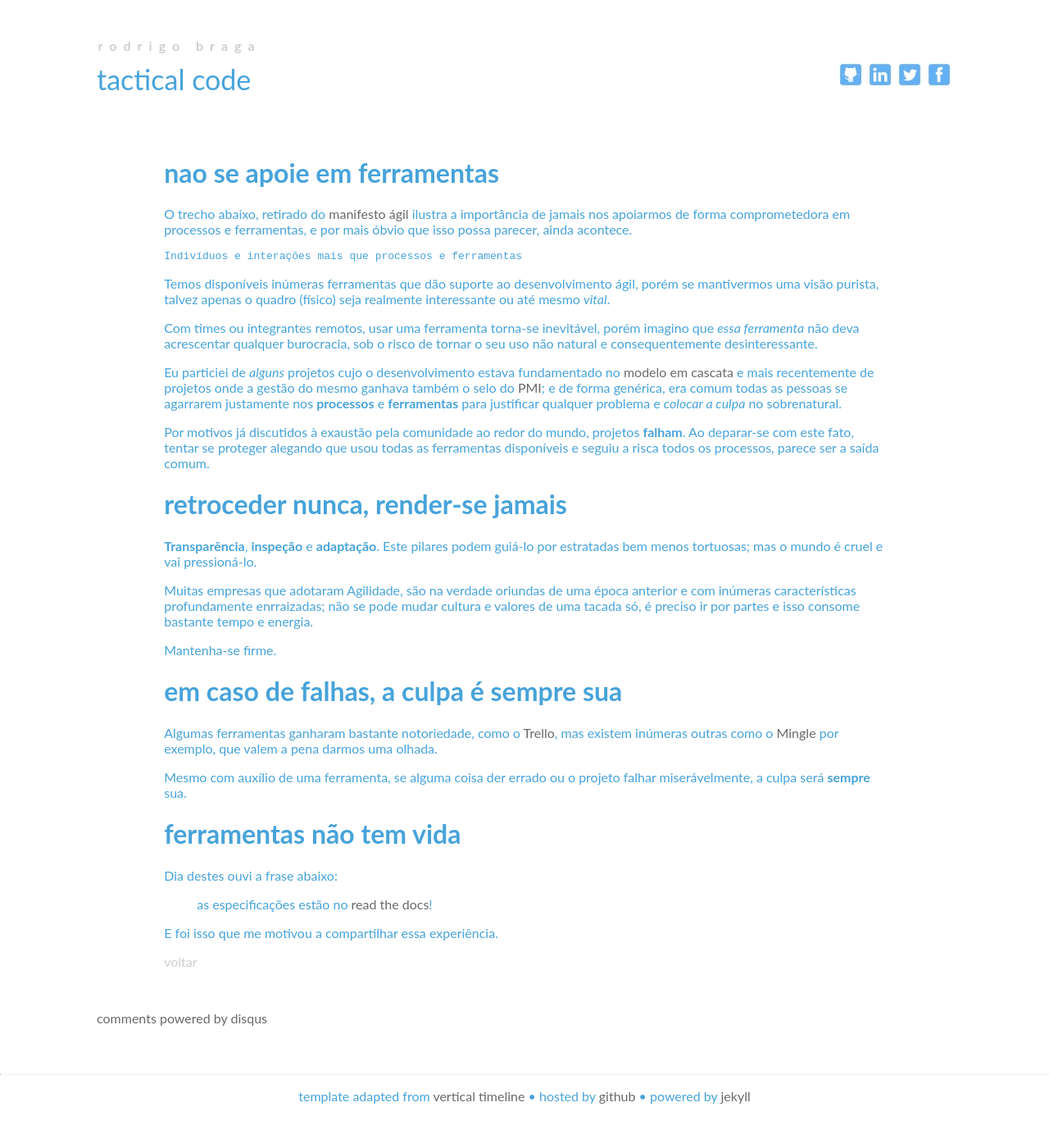
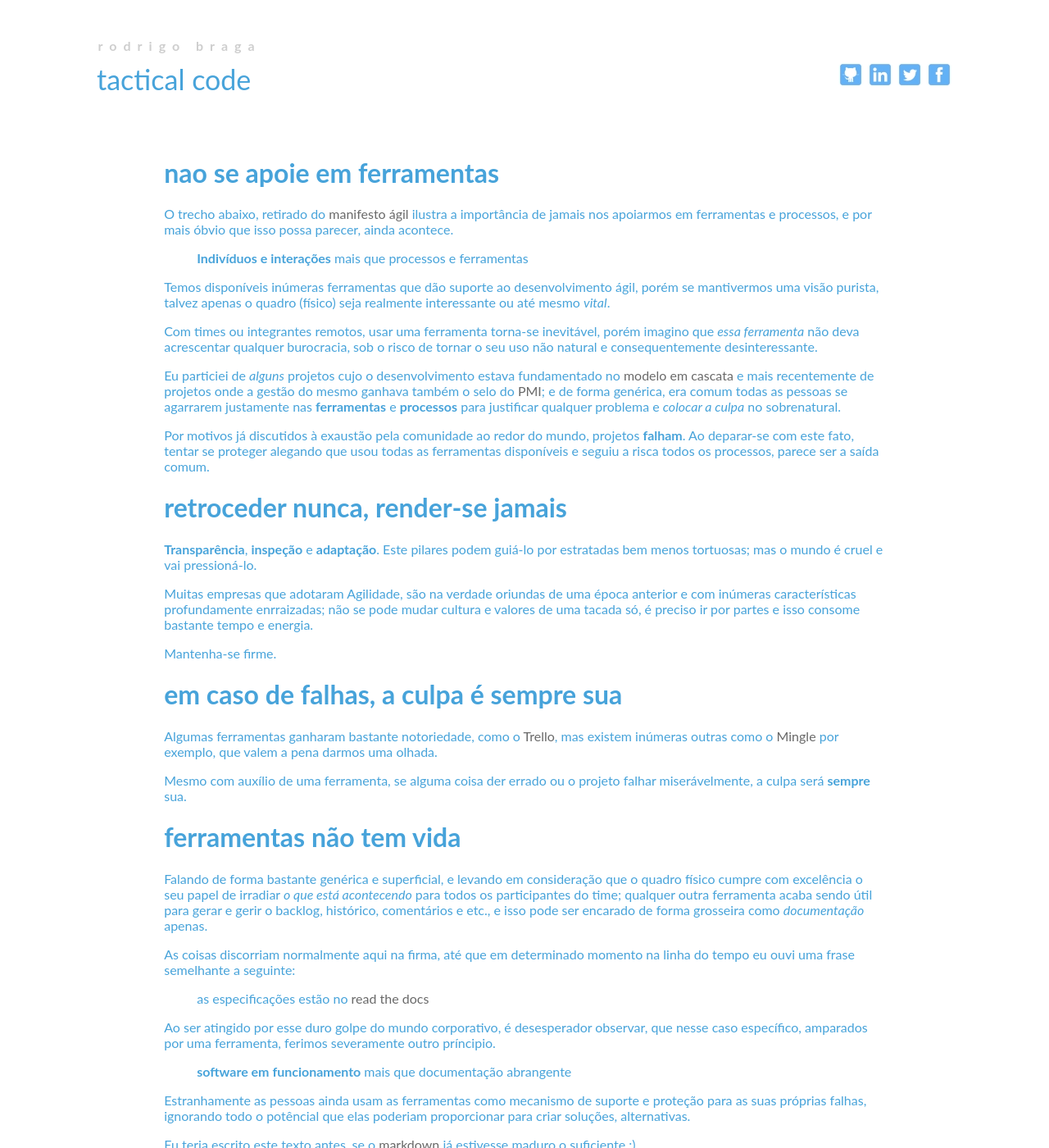
Before and after one commit to rodrigobraga/rodrigobraga.github.io, a Jekyll site: the page built from _posts/2013-11-21-nao-se-apoie-em-ferramentas.md, in a window 1280 px wide and 1400 px high. Shown: the whole window at 82% size. Built offline with Jekyll 4.4.1, drawn with Linux system fonts in a browser that asks for light colours; Markdown is read by kramdown in place of the engine named in the settings; comment, search, counter and statistics services are not loaded; some of the changed text lies outside the part shown.

Commit message:
Update 2013-11-21-nao-se-apoie-em-ferramentas.md

````diff
--- a/_posts/2013-11-21-nao-se-apoie-em-ferramentas.md
+++ b/_posts/2013-11-21-nao-se-apoie-em-ferramentas.md
@@ -8,17 +8,15 @@ summary: cultura e valores são sempre mais importantes do que qualquer ferramen
 comments: true
 ---
 # nao se apoie em ferramentas
-O trecho abaixo, retirado do [manifesto ágil](http://agilemanifesto.org/iso/ptbr/) ilustra a importância de jamais nos apoiarmos de forma comprometedora em processos e ferramentas, e por mais óbvio que isso possa parecer, ainda acontece.
+O trecho abaixo, retirado do [manifesto ágil](http://agilemanifesto.org/iso/ptbr/) ilustra a importância de jamais nos apoiarmos em ferramentas e processos, e por mais óbvio que isso possa parecer, ainda acontece.
 
-```
-Indivíduos e interações mais que processos e ferramentas
-```
+> **Indivíduos e interações** mais que processos e ferramentas
 
 Temos disponíveis inúmeras ferramentas que dão suporte ao desenvolvimento ágil, porém se mantivermos uma visão purista, talvez apenas o quadro (físico) seja realmente interessante ou até mesmo *vital*.
 
 Com times ou integrantes remotos, usar uma ferramenta torna-se inevitável, porém imagino que *essa ferramenta* não deva acrescentar qualquer burocracia, sob o risco de tornar o seu uso não natural e consequentemente desinteressante.
 
-Eu particiei de *alguns* projetos cujo o desenvolvimento estava fundamentado no [modelo em cascata](http://pt.wikipedia.org/wiki/Modelo_em_cascata) e mais recentemente de projetos onde a gestão do mesmo ganhava também o selo do [PMI](http://www.pmi.org); e de forma genérica, era comum todas as pessoas se agarrarem justamente nos **processos** e **ferramentas** para justificar qualquer problema e *colocar a culpa* no sobrenatural.
+Eu particiei de *alguns* projetos cujo o desenvolvimento estava fundamentado no [modelo em cascata](http://pt.wikipedia.org/wiki/Modelo_em_cascata) e mais recentemente de projetos onde a gestão do mesmo ganhava também o selo do [PMI](http://www.pmi.org); e de forma genérica, era comum todas as pessoas se agarrarem justamente nas **ferramentas** e **processos** para justificar qualquer problema e *colocar a culpa* no sobrenatural.
 
 Por motivos já discutidos à exaustão pela comunidade ao redor do mundo, projetos **falham**. Ao deparar-se com este fato, tentar se proteger alegando que usou todas as ferramentas disponíveis e seguiu a risca todos os processos, parece ser a saída comum.
 
@@ -38,8 +36,16 @@ Mesmo com auxílio de uma ferramenta, se alguma coisa der errado ou o projeto fa
 
 # ferramentas não tem vida
 
-Dia destes ouvi a frase abaixo:
+Falando de forma bastante genérica e superficial, e levando em consideração que o quadro físico cumpre com excelência o seu papel de irradiar *o que está acontecendo* para todos os participantes do time; qualquer outra ferramenta acaba sendo útil para gerar e gerir o backlog, histórico, comentários e etc., e isso pode ser encarado de forma grosseira como *documentação* apenas.
 
-> as especificações estão no [read the docs](https://readthedocs.org/)!
+As coisas discorriam normalmente aqui na firma, até que em determinado momento na linha do tempo eu ouvi uma frase semelhante a seguinte:
 
-E foi isso que me motivou a compartilhar essa experiência.
+> as especificações estão no [read the docs](https://readthedocs.org/)
+
+Ao ser atingido por esse duro golpe do mundo corporativo, é desesperador observar, que nesse caso específico, amparados por uma ferramenta, ferimos severamente outro príncipio.
+
+> **software em funcionamento** mais que documentação abrangente
+
+Estranhamente as pessoas ainda usam as ferramentas como mecanismo de suporte e proteção para as suas próprias falhas, ignorando todo o potêncial que elas poderiam proporcionar para criar soluções, alternativas.
+
+Eu teria escrito este texto antes, se o [markdown](http://daringfireball.net/projects/markdown/) já estivesse maduro o suficiente :)
````
